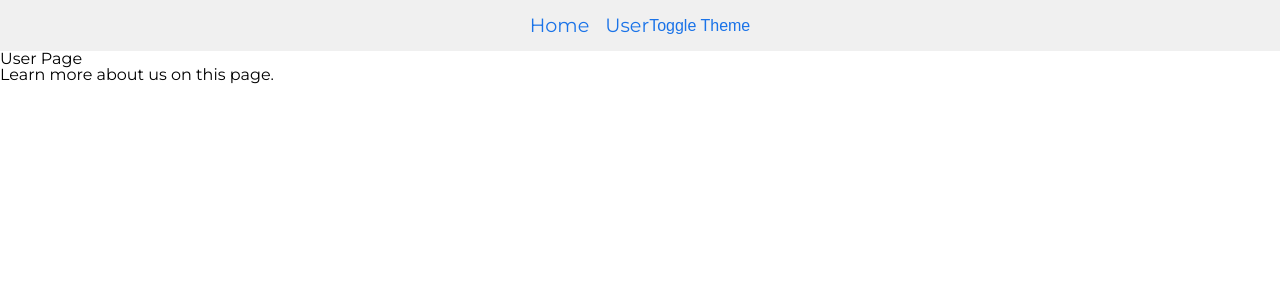
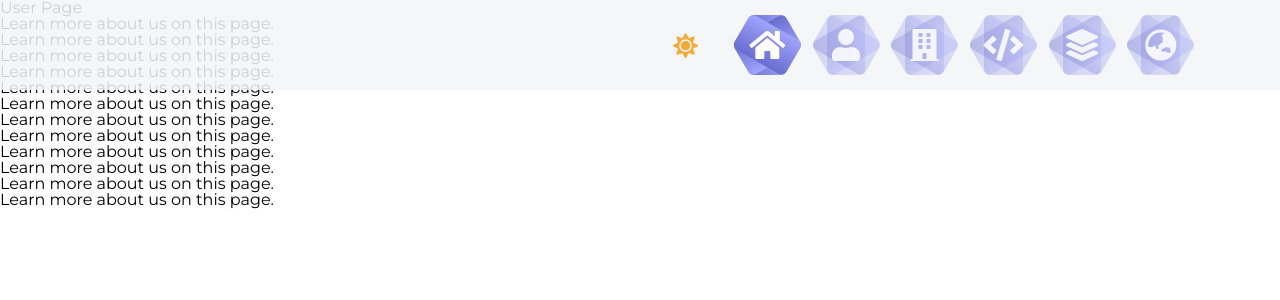
Before and after one commit to HSCloud913/Portfolio, a React (Vite) app: page /user in a window 1280 px wide. Shown: the top 300 px of the page. Built offline with nearby package versions, Linux system fonts and the light colour scheme; a small style sheet from the web is missing; a web font is replaced by a local one.

Commit message:
Fix : navigation 수정
- navgation 상태를 저장하기 위해 useState 사용
- navgation 전환 시 main content 링크를 위한 react-router-dom 추가

```diff
--- a/src/App.tsx
+++ b/src/App.tsx
@@ -20,7 +20,7 @@ const App: React.FC = () => {
                 <GlobalStyle/>
 
                 <Router>
-                    <Header toggleTheme={toggleTheme} />
+                    <Header theme={theme} toggleTheme={toggleTheme}/>
                     <main>
                         <Routes>
                             <Route path="/" element={<Home />} />
--- a/src/components/header/Header.tsx
+++ b/src/components/header/Header.tsx
@@ -1,154 +1,107 @@
-// import React from 'react';
-// import {
-//     HeaderMain,
-//     HeaderContainer,
-//     HeaderNav,
-//     HexagonContainer,
-//     Hexagon,
-//     HexagonLink,
-//     ToggleTheme,
-//     Checkbox,
-//     CheckboxLabel,
-//     Ball
-// } from './HeaderStyle.tsx';
-//
-// interface HeaderProps {
-//     theme: 'light' | 'dark';
-//     toggleTheme: () => void;
-// }
-//
-// const Header: React.FC<HeaderProps> = ({ theme, toggleTheme }) => {
-//     return (
-//         <HeaderMain theme={theme}>
-//             <HeaderContainer>
-//                 <ToggleTheme>
-//                     <Checkbox
-//                         type="checkbox"
-//                         id="checkbox"
-//                         checked={theme === 'dark'}
-//                         onChange={toggleTheme}
-//                     />
-//                     <CheckboxLabel htmlFor="checkbox">
-//                         <i className="fas fa-moon fa-custom-size"></i>
-//                         <i className="fas fa-sun fa-custom-size"></i>
-//                         <Ball theme={theme} />
-//                     </CheckboxLabel>
-//                 </ToggleTheme>
-//
-//                 <HeaderNav>
-//                     <ul>
-//                         <li>
-//                             <HexagonContainer>
-//                                 <Hexagon activate={true}>
-//                                     <HexagonLink href="/" activate={true} theme={theme}>
-//                                         <i className="fas fa-home fa-2x"></i>
-//                                     </HexagonLink>
-//                                 </Hexagon>
-//                             </HexagonContainer>
-//                         </li>
-//                         <li>
-//                             <HexagonContainer>
-//                                 <Hexagon>
-//                                     <HexagonLink href="/user" theme={theme}>
-//                                         <i className="fas fa-user fa-2x"></i>
-//                                     </HexagonLink>
-//                                 </Hexagon>
-//                             </HexagonContainer>
-//                         </li>
-//                         <li>
-//                             <HexagonContainer>
-//                                 <Hexagon>
-//                                     <HexagonLink href="#2" theme={theme}>
-//                                         <i className="fas fa-building fa-2x"></i>
-//                                     </HexagonLink>
-//                                 </Hexagon>
-//                             </HexagonContainer>
-//                         </li>
-//                         <li>
-//                             <HexagonContainer>
-//                                 <Hexagon>
-//                                     <HexagonLink href="#2" theme={theme}>
-//                                         <i className="fas fa-code fa-2x"></i>
-//                                     </HexagonLink>
-//                                 </Hexagon>
-//                             </HexagonContainer>
-//                         </li>
-//                         <li>
-//                             <HexagonContainer>
-//                                 <Hexagon>
-//                                     <HexagonLink href="#2" theme={theme}>
-//                                         <i className="fas fa-layer-group fa-2x"></i>
-//                                     </HexagonLink>
-//                                 </Hexagon>
-//                             </HexagonContainer>
-//                         </li>
-//                         <li>
-//                             <HexagonContainer>
-//                                 <Hexagon>
-//                                     <HexagonLink href="#2" theme={theme}>
-//                                         <i className="fas fa-globe-asia fa-2x"></i>
-//                                     </HexagonLink>
-//                                 </Hexagon>
-//                             </HexagonContainer>
-//                         </li>
-//                     </ul>
-//                 </HeaderNav>
-//             </HeaderContainer>
-//         </HeaderMain>
-//     );
-// };
-//
-// export default Header;
-
-import React from 'react';
-import { Link } from 'react-router-dom';
-import styled from 'styled-components';
+import React, {useState} from 'react';
+import {Link} from 'react-router-dom';
+import {
+    HeaderMain,
+    HeaderContainer,
+    HeaderNav,
+    HexagonContainer,
+    Hexagon,
+    HexagonLink,
+    ToggleTheme
+} from './HeaderStyle.tsx';
 
 interface HeaderProps {
+    theme: 'light' | 'dark';
     toggleTheme: () => void;
 }
 
-const HeaderContainer = styled.header`
-    display: flex;
-    justify-content: center;
-    background-color: ${(props) => props.theme.navBackground};
-    padding: 1rem;
-`;
+const Header: React.FC<HeaderProps> = ({theme, toggleTheme}) => {
+    const [activeIndex, setActiveIndex] = useState<number>(0);
 
-const Nav = styled.nav`
-    display: flex;
-    gap: 1rem;
-`;
+    const handleClick = (index: number) => {
+        setActiveIndex(index);
+    };
 
-const NavLink = styled(Link)`
-    color: ${(props) => props.theme.linkColor};
-    text-decoration: none;
-    font-size: 1.2rem;
+    return (
+        <HeaderMain>
+            <HeaderContainer>
+                <ToggleTheme onClick={() => toggleTheme()}>
+                    {theme == 'light' && <i className="fas fa-sun fa-custom-size"/>}
+                    {theme == 'dark' && <i className="fas fa-moon fa-custom-size"/>}
+                </ToggleTheme>
 
-    &:hover {
-        text-decoration: underline;
-    }
-`;
-
-const ThemeToggleButton = styled.button`
-    background: none;
-    border: none;
-    color: ${(props) => props.theme.linkColor};
-    cursor: pointer;
-    font-size: 1rem;
-`;
-
-const Header: React.FC<HeaderProps> = ({ toggleTheme }) => {
-    return (
-        <HeaderContainer>
-            <Nav>
-                <NavLink to="/">Home</NavLink>
-                <NavLink to="/user">User</NavLink>
-            </Nav>
-            <ThemeToggleButton onClick={toggleTheme}>
-                Toggle Theme
-            </ThemeToggleButton>
-        </HeaderContainer>
+                <HeaderNav>
+                    <ul>
+                        <li>
+                            <HexagonContainer>
+                                <Hexagon activate={activeIndex === 0} theme={theme}>
+                                    <Link to="/" onClick={() => handleClick(0)}>
+                                        <HexagonLink activate={activeIndex === 0} theme={theme}>
+                                            <i className="fas fa-home fa-2x"></i>
+                                        </HexagonLink>
+                                    </Link>
+                                </Hexagon>
+                            </HexagonContainer>
+                        </li>
+                        <li>
+                            <HexagonContainer>
+                                <Hexagon activate={activeIndex === 1} theme={theme}>
+                                    <Link to="/user" onClick={() => handleClick(1)}>
+                                        <HexagonLink activate={activeIndex === 1} theme={theme}>
+                                            <i className="fas fa-user fa-2x"></i>
+                                        </HexagonLink>
+                                    </Link>
+                                </Hexagon>
+                            </HexagonContainer>
+                        </li>
+                        <li>
+                            <HexagonContainer>
+                                <Hexagon activate={activeIndex === 2} theme={theme}>
+                                    <Link to="/" onClick={() => handleClick(2)}>
+                                        <HexagonLink activate={activeIndex === 2} theme={theme}>
+                                            <i className="fas fa-building fa-2x"></i>
+                                        </HexagonLink>
+                                    </Link>
+                                </Hexagon>
+                            </HexagonContainer>
+                        </li>
+                        <li>
+                            <HexagonContainer>
+                                <Hexagon activate={activeIndex === 3} theme={theme}>
+                                    <Link to="/" onClick={() => handleClick(3)}>
+                                        <HexagonLink activate={activeIndex === 3} theme={theme}>
+                                            <i className="fas fa-code fa-2x"></i>
+                                        </HexagonLink>
+                                    </Link>
+                                </Hexagon>
+                            </HexagonContainer>
+                        </li>
+                        <li>
+                            <HexagonContainer>
+                                <Hexagon activate={activeIndex === 4} theme={theme}>
+                                    <Link to="/" onClick={() => handleClick(4)}>
+                                        <HexagonLink activate={activeIndex === 4} theme={theme}>
+                                            <i className="fas fa-layer-group fa-2x"></i>
+                                        </HexagonLink>
+                                    </Link>
+                                </Hexagon>
+                            </HexagonContainer>
+                        </li>
+                        <li>
+                            <HexagonContainer>
+                                <Hexagon activate={activeIndex === 5} theme={theme}>
+                                    <Link to="/" onClick={() => handleClick(5)}>
+                                        <HexagonLink activate={activeIndex === 5} theme={theme}>
+                                            <i className="fas fa-globe-asia fa-2x"></i>
+                                        </HexagonLink>
+                                    </Link>
+                                </Hexagon>
+                            </HexagonContainer>
+                        </li>
+                    </ul>
+                </HeaderNav>
+            </HeaderContainer>
+        </HeaderMain>
     );
 };
 
--- a/src/components/header/HeaderStyle.tsx
+++ b/src/components/header/HeaderStyle.tsx
@@ -1,26 +1,25 @@
 import styled from 'styled-components';
-
-interface HeaderProps {
-    theme: 'light' | 'dark';
-}
 
 interface HexagonProps {
     activate?: boolean;
     theme: 'light' | 'dark';
 }
 
-export const HeaderMain = styled.header<HeaderProps>`
+export const HeaderMain = styled.header`
     position: fixed;
     top: 0;
     left: 0;
     width: 100%;
     z-index: 10000;
     padding-top: 15px;
+    padding-bottom: 15px;
+    background-color: ${(props) => props.theme.navBackground};
+    opacity: 0.85;
 `;
 
 export const HeaderContainer = styled.div`
     display: flex;
-    justify-content: space-between;
+    justify-content: flex-end;
     align-items: center;
     padding: 0 20px;
 `;
@@ -46,7 +45,7 @@ export const HeaderNav = styled.nav`
             align-items: center;
 
             &:last-child {
-                margin-right: 50px;
+                margin-right: 80px;
             }
         }
     }
@@ -59,7 +58,9 @@ export const HexagonContainer = styled.div`
 export const Hexagon = styled.div<HexagonProps>`
     width: calc(60px * 0.645);
     height: 60px;
-    background-image: linear-gradient(90deg, #4e54c811, #8f94fb11);
+    background-image: ${(props) => props.theme === 'light'
+            ? 'linear-gradient(90deg, #4e54c844, #8f94fb44)'
+            : 'linear-gradient(90deg, #4e54c822, #8f94fb22)'};
     border-radius: calc(60px / 10);
     transition: transform 400ms ease;
     position: relative;
@@ -68,7 +69,7 @@ export const Hexagon = styled.div<HexagonProps>`
         background-image: linear-gradient(90deg, #4e54c8, #8f94fb);
         transform: rotate(30deg);
 
-        a {
+        div {
             color: #ffffff;
             transform: rotate(-30deg);
         }
@@ -102,14 +103,14 @@ export const Hexagon = styled.div<HexagonProps>`
     `}
 `;
 
-export const HexagonLink = styled.a<HexagonProps>`
+export const HexagonLink = styled.div<HexagonProps>`
     display: flex;
     justify-content: center;
     align-items: center;
     height: 100%;
     width: 100%;
     text-decoration: none;
-    color: ${(props) => props.activate ? "#ffffff" : "#ffffff99"};
+    color: ${(props) => props.activate ? "#ffffff" : props.theme === 'light' ? "#ffffffdd" : "#ffffff99"};
     position: relative;
     z-index: 1;
     transition: all 400ms ease;
@@ -117,25 +118,8 @@ export const HexagonLink = styled.a<HexagonProps>`
 
 export const ToggleTheme = styled.div`
     display: flex;
-    align-items: center;
-`;
-
-export const Checkbox = styled.input`
-    opacity: 0;
-    position: absolute;
-`;
-
-export const CheckboxLabel = styled.label<HeaderProps>`
-    background-color: #111;
-    width: 75px;
-    height: 39px;
-    border-radius: 50px;
-    position: relative;
-    padding: 5px;
-    cursor: pointer;
-    display: flex;
-    justify-content: space-between;
-    align-items: center;
+    align-items: flex-end;
+    margin-right: 30px;
 
     .fa-moon {
         color: #f1c40f;
@@ -149,14 +133,3 @@ export const CheckboxLabel = styled.label<HeaderProps>`
         font-size: 25px;
     }
 `;
-
-export const Ball = styled.div<HeaderProps>`
-    background-color: #fff;
-    width: 33px;
-    height: 33px;
-    position: absolute;
-    top: 3px;
-    left: ${(props) => (props.theme === 'dark' ? '38px' : '3px')};
-    border-radius: 50%;
-    transition: left 0.2s linear;
-`;
--- a/src/pages/User.tsx
+++ b/src/pages/User.tsx
@@ -5,6 +5,17 @@ const User: React.FC = () => {
         <div>
             <h1>User Page</h1>
             <p>Learn more about us on this page.</p>
+            <p>Learn more about us on this page.</p>
+            <p>Learn more about us on this page.</p>
+            <p>Learn more about us on this page.</p>
+            <p>Learn more about us on this page.</p>
+            <p>Learn more about us on this page.</p>
+            <p>Learn more about us on this page.</p>
+            <p>Learn more about us on this page.</p>
+            <p>Learn more about us on this page.</p>
+            <p>Learn more about us on this page.</p>
+            <p>Learn more about us on this page.</p>
+            <p>Learn more about us on this page.</p>
         </div>
     );
 };
--- a/src/styles/global-style.ts
+++ b/src/styles/global-style.ts
@@ -16,6 +16,11 @@ const GlobalStyle = createGlobalStyle`
         padding: 0;
         background-color: ${(props) => props.theme.background};
     }
+
+    a {
+        color: inherit;
+        text-decoration: none;
+    }
 `;
 
 export default GlobalStyle;
```
Also changed, not shown: src/styles/themes.ts (+6 -6 lines).
